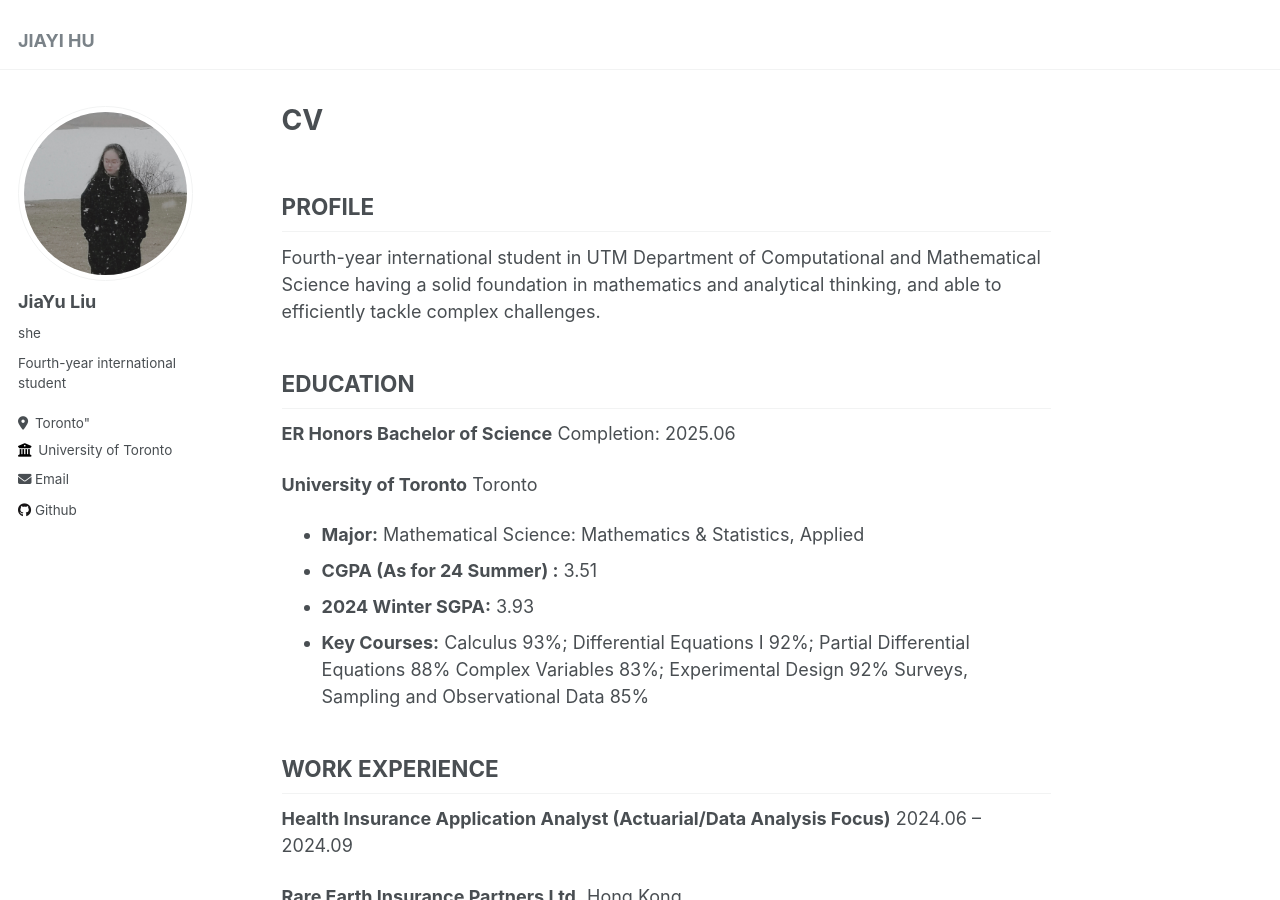
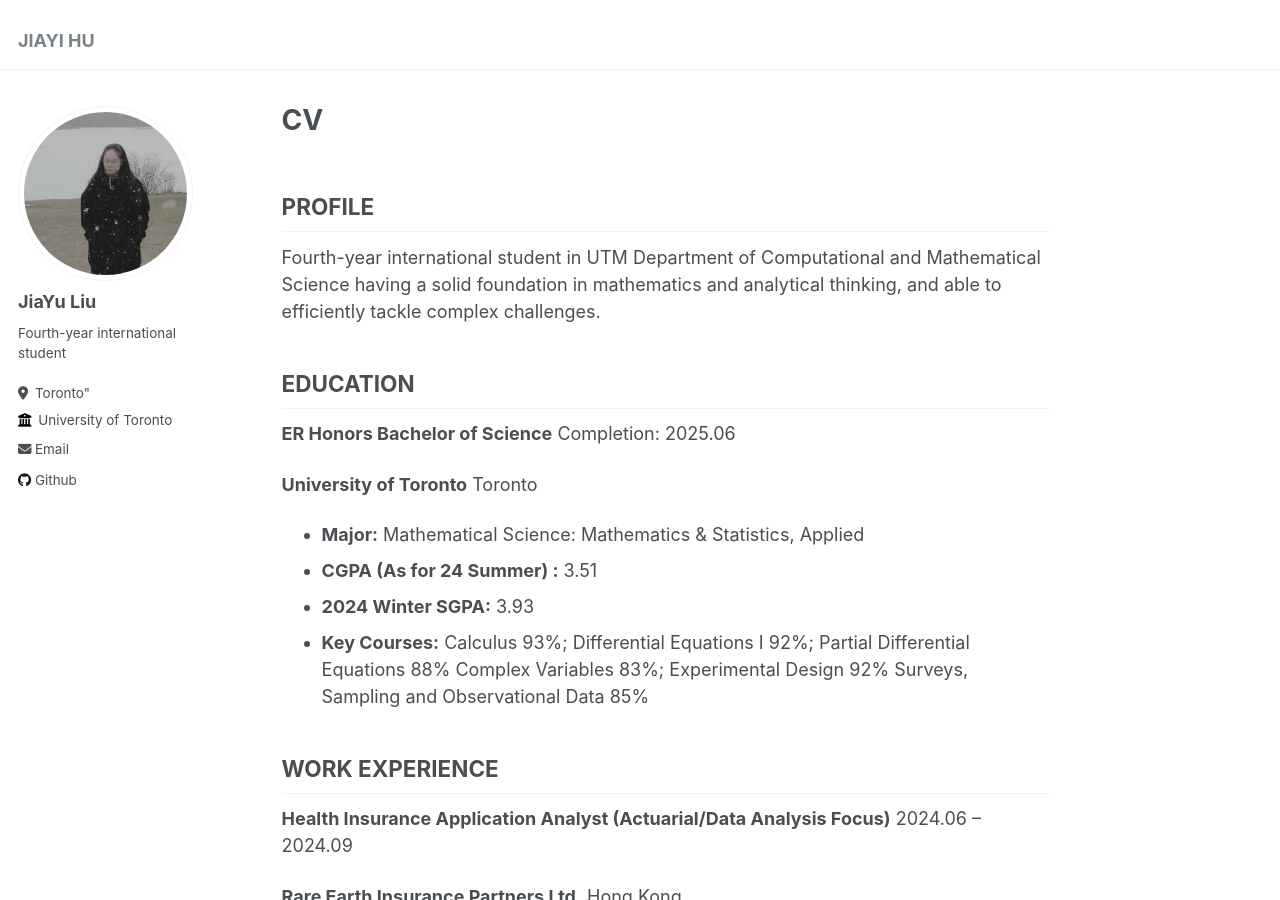
Before and after one commit to Aeon-Hu/Aeon-Hu.github.io, a Jekyll site: the page built from _pages/about.md, in a window 1280 px wide and 900 px high. Built offline with Jekyll 4.4.1, drawn with Linux system fonts in a browser that asks for light colours.

Commit message:
Update _config.yml

```diff
--- a/_config.yml
+++ b/_config.yml
@@ -23,7 +23,7 @@ author:
   # Biographic information
   avatar           : "profile.png"
   name             : "JiaYu Liu"
-  pronouns         :  "she"
+  pronouns         :  ""
   bio              : "Fourth-year international student"
   location         : Toronto"
   employer         : "University of Toronto"
```
